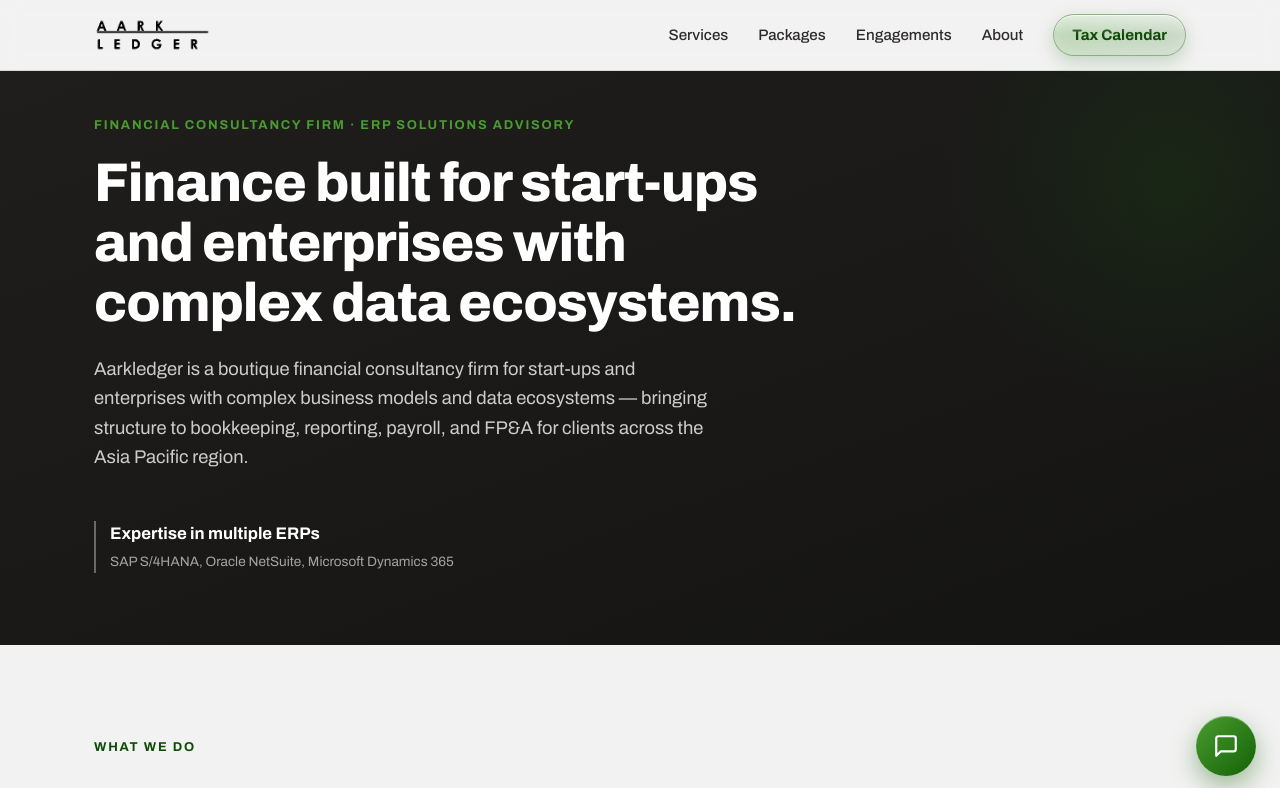
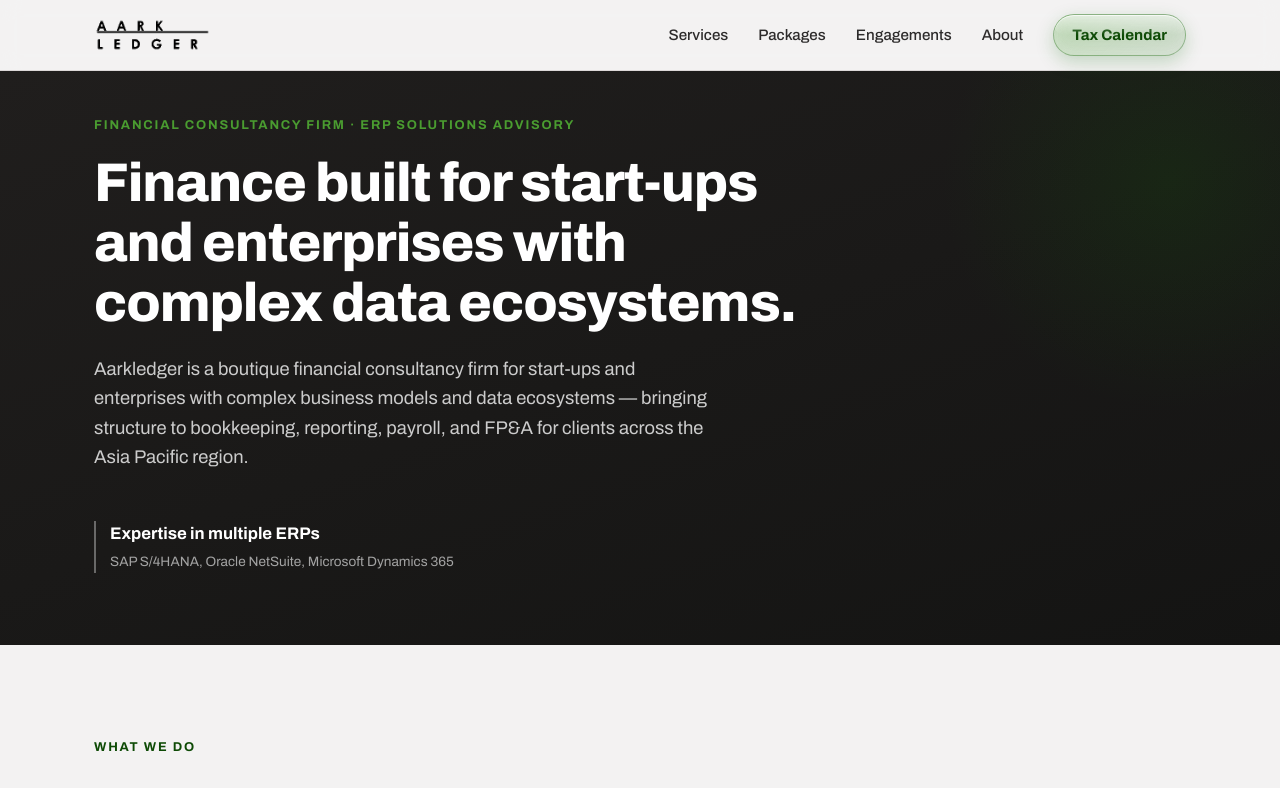
Before and after one commit to Aarkledger/aarkledger-site, a Next.js app: page / in a window 1280 px wide. Shown: the top 788 px of the page. Built offline with nearby package versions, Linux system fonts and the light colour scheme.

Commit message:
Remove ChatWidget from RootLayout
Removed ChatWidget component from RootLayout.

```diff
--- a/app/layout.js
+++ b/app/layout.js
@@ -1,6 +1,5 @@
 import "./globals.css";
 import { Archivo } from "next/font/google";
-import ChatWidget from "./ChatWidget";
 
 const archivo = Archivo({
   subsets: ["latin"],
@@ -49,10 +48,7 @@ export const metadata = {
 export default function RootLayout({ children }) {
   return (
     <html lang="en" className={archivo.variable}>
-      <body>
-        {children}
-        <ChatWidget />
-      </body>
+      <body>{children}</body>
     </html>
   );
 }
```
